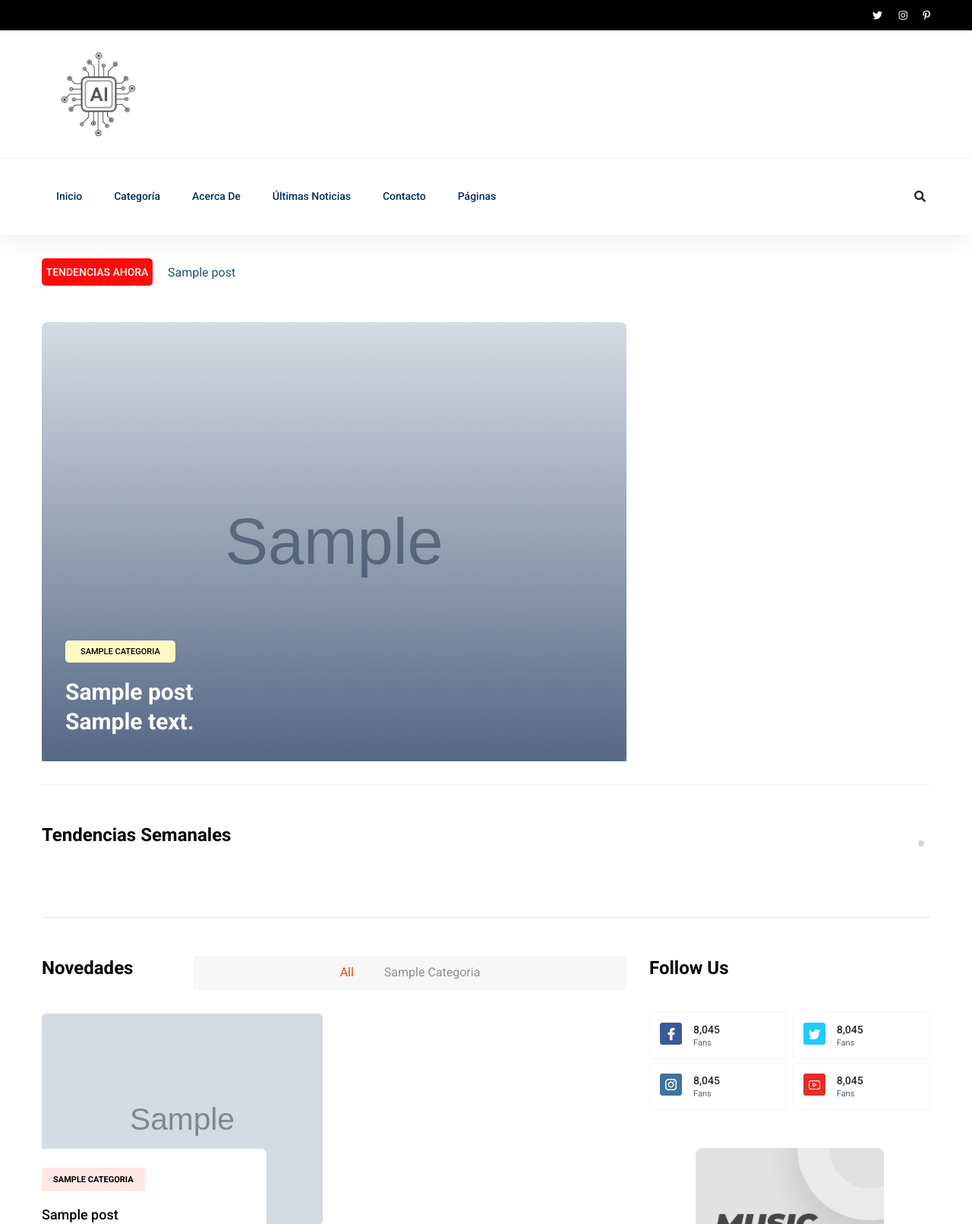
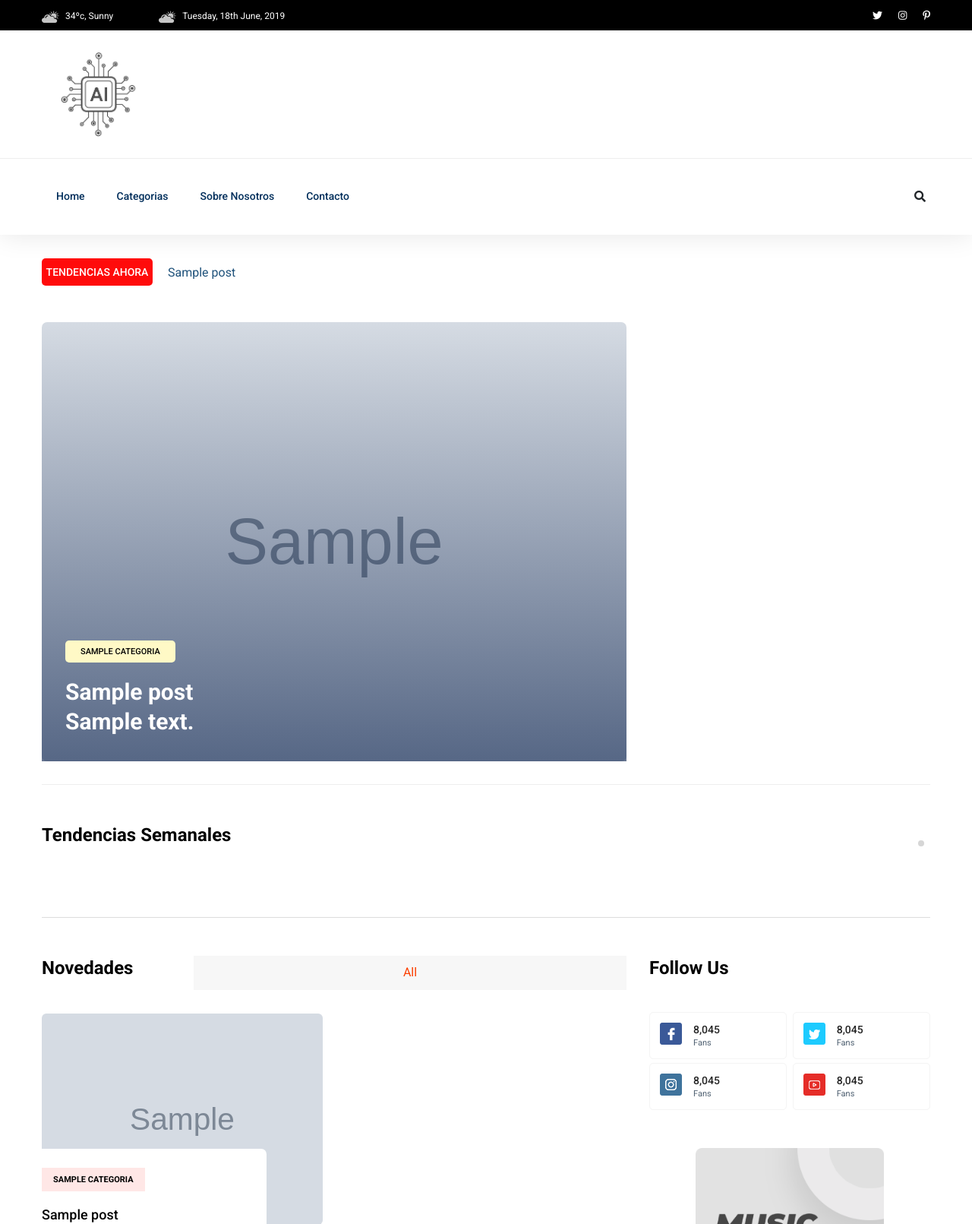
Before and after one commit to FranDSchz/ai-news-blog, a Django app: page / in a window 1280 px wide. Shown: the top 1611 px of the page at 76% size. Run offline with Django 5.2, Linux system fonts and the light colour scheme; tables that the repository leaves empty hold one stand-in row (values such as "Sample post"); grey boxes marked "Sample" are stand-in pictures; some libraries are stand-ins or nearby versions.

Commit message:
base para completar la navegacion

```diff
--- a/ai_news_config/ai_news_config/urls.py
+++ b/ai_news_config/ai_news_config/urls.py
@@ -19,12 +19,15 @@ from django.urls import path, include
 from apps.noticias.views import home
 from django.conf import settings
 from django.conf.urls.static import static
+from .views import nosotros, contacto
 
 urlpatterns = [
     path('', home, name='home'),
     path('admin/', admin.site.urls),
     path('noticias/',include('apps.noticias.urls')),
     path('usuarios/', include('apps.usuarios.urls', 'usuarios')),
+    path('nosotros/', nosotros,name= 'nosotros'),
+    path('contacto/', contacto,name= 'contacto'),
 ]
 
 if settings.DEBUG:  # Solo en desarrollo
--- a/ai_news_config/apps/noticias/views.py
+++ b/ai_news_config/apps/noticias/views.py
@@ -8,11 +8,11 @@ from .forms import PostForm, ComentarioForm
 def home(request):
     #CONSULTAS a la BD
     posts_recientes = Post.objects.filter(estado='publicado').order_by('-fecha_publicacion')[:25]
-    categorias_whats_new = Categoria.objects.all()
+    categorias = Categoria.objects.all()
     videos = Video.objects.order_by('-fecha_creacion')[:5]
 
     categorias_con_posts = []
-    for cat in categorias_whats_new:
+    for cat in categorias:
         aux = Post.objects.filter(categoria=cat).order_by('-fecha_publicacion')[:4]
         categorias_con_posts.append({
             'cat': cat,
@@ -35,7 +35,7 @@ def home(request):
         'trending_bottom_posts': trending_bottom_posts,
         'right_content_posts': right_content_posts,
         'weekly_news_posts': weekly_news_posts,
-        'categorias_whats_new': categorias_whats_new,
+        'categorias': categorias,
         'posts_whats_new': posts_whats_new,
         'weekly2_news_posts': weekly2_news_posts,
         'recent_articles_posts': recent_articles_posts,
--- a/ai_news_config/templates/base.html
+++ b/ai_news_config/templates/base.html
@@ -49,8 +49,8 @@
                             <div class="row d-flex justify-content-between align-items-center">
                                 <div class="header-info-left">
                                     <ul>
-                                        <!-- <li><img src="{% static 'assets/img/icon/header_icon1.png' %}" alt="">34ºc, Sunny </li>
-                                        <li><img src="{% static 'assets/img/icon/header_icon1.png' %}" alt="">Tuesday, 18th June, 2019</li> -->
+                                        <li><img src="{% static 'assets/img/icon/header_icon1.png' %}" alt="">34ºc, Sunny </li>
+                                        <li><img src="{% static 'assets/img/icon/header_icon1.png' %}" alt="">Tuesday, 18th June, 2019</li>
                                     </ul>
                                 </div>
                                 <div class="header-info-right">
@@ -93,19 +93,16 @@
                                 <div class="main-menu d-none d-md-block">
                                     <nav>
                                         <ul id="navigation">
-                                            <li><a href="{% url 'home' %}">Inicio</a></li>
-                                            <li><a href="categori.html">Categoría</a></li>
-                                            <li><a href="about.html">Acerca de</a></li>
-                                            <li><a href="latest_news.html">Últimas Noticias</a></li>
-                                            <li><a href="contact.html">Contacto</a></li>
-                                            <li><a href="#">Páginas</a>
+                                            <li><a href="{% url 'home' %}">Home</a></li>
+                                            <li><a href="{% url 'noticias:categorias' %}">Categorias</a>
                                                 <ul class="submenu">
-                                                    <li><a href="elements.html">Element</a></li>
-                                                    <li><a href="blog.html">Blog</a></li>
-                                                    <li><a href="single-blog.html">Blog Details</a></li>
-                                                    <li><a href="details.html">Categori Details</a></li>
+                                                    {%for cat in categorias%}
+                                                    <li><a href="{% url 'noticias:categorias_filtro' cat.id%}">{{cat.nombre}}</a></li>
+                                                    {% endfor %}
                                                 </ul>
                                             </li>
+                                            <li><a href="{% url 'nosotros' %}">Sobre Nosotros</a></li>
+                                            <li><a href="{% url 'contacto' %}">Contacto</a></li>
                                         </ul>
                                     </nav>
                                 </div>
```
Also changed, not shown: ai_news_config/ai_news_config/views.py (+5 -2 lines), ai_news_config/templates/contacto.html (+9 -40 lines), ai_news_config/templates/nosotros.html (+11 -0 lines).
